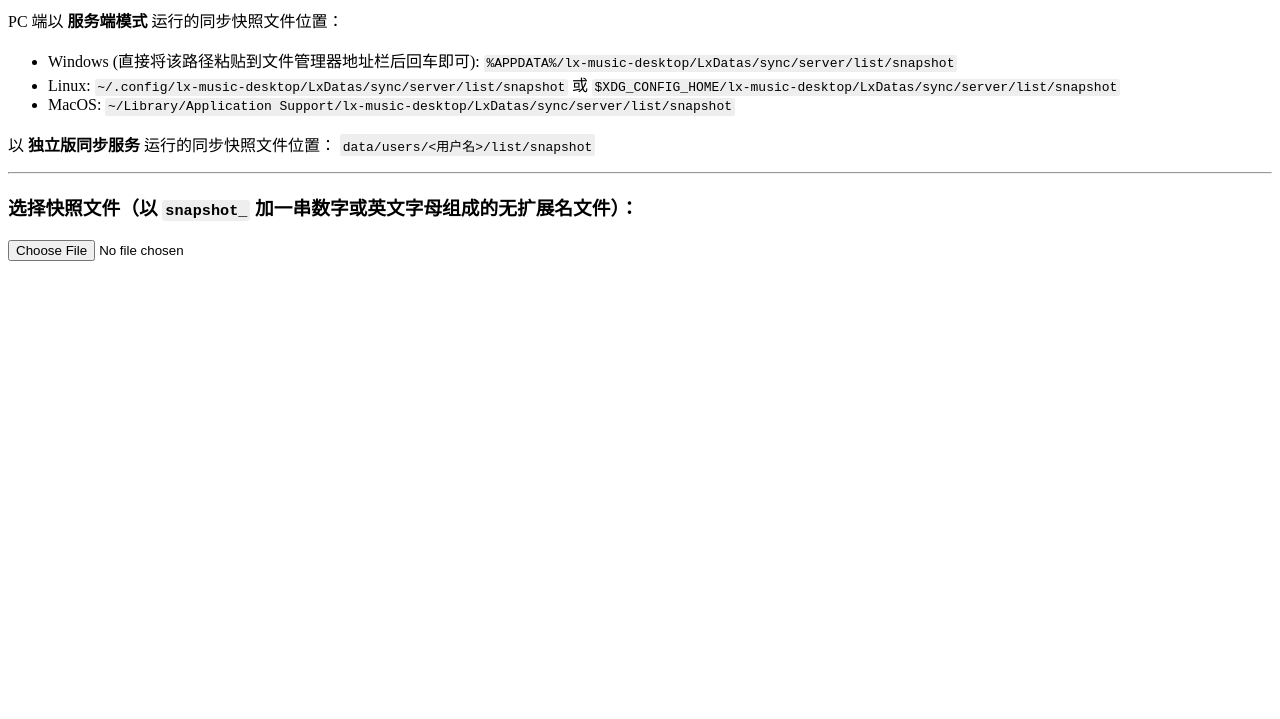
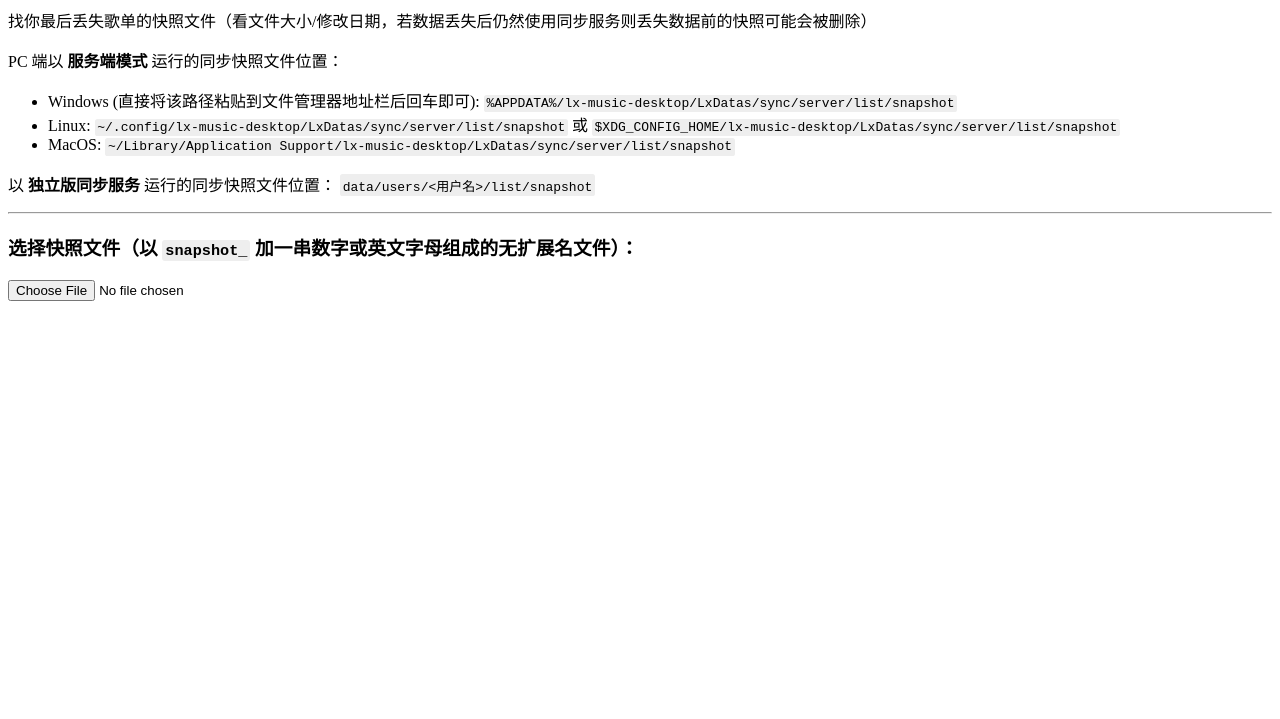
Before and after one commit to lyswhut/lx-msuic-sync-snapshot-transform, a plain HTML site: page index.html in a window 1280 px wide. Shown: the part 81-800 px from the top of the page. Drawn offline with Linux system fonts and the light colour scheme.

Commit message:
添加说明

```diff
--- a/index.html
+++ b/index.html
@@ -15,6 +15,7 @@
 </head>
 <body>
   <h1>LX Music 同步快照文件转列表备份文件</h1>
+  <p>找你最后丢失歌单的快照文件（看文件大小/修改日期，若数据丢失后仍然使用同步服务则丢失数据前的快照可能会被删除）</p>
   <p>PC 端以 <strong>服务端模式</strong> 运行的同步快照文件位置：</p>
   <ul>
     <li>Windows (直接将该路径粘贴到文件管理器地址栏后回车即可): <code>%APPDATA%/lx-music-desktop/LxDatas/sync/server/list/snapshot</code></li>
```
